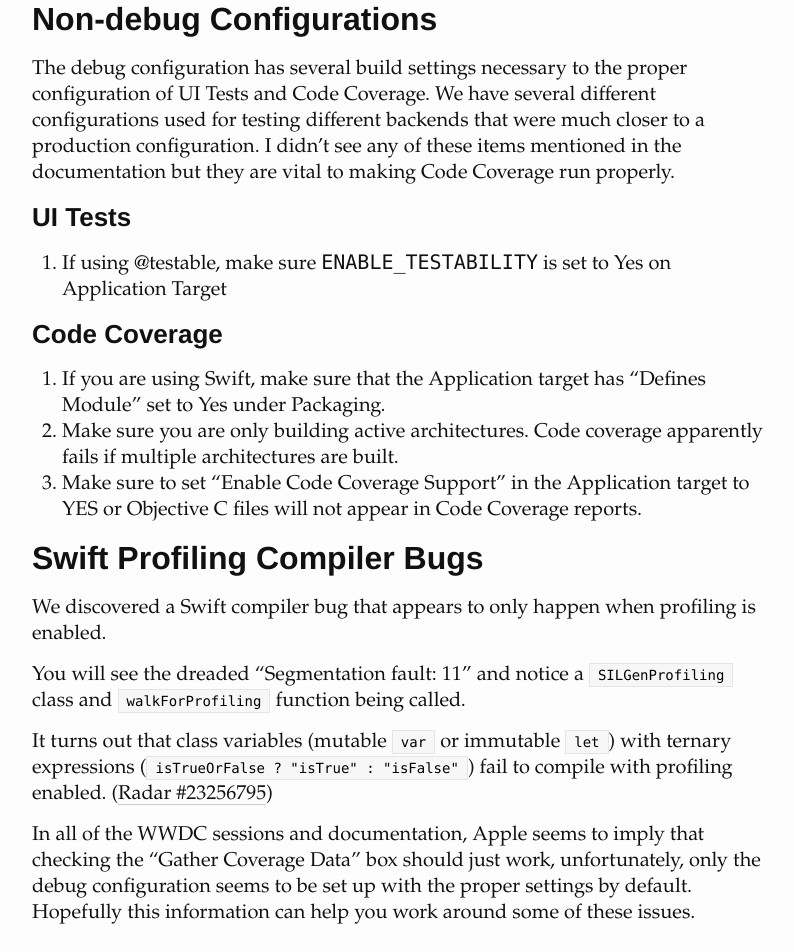
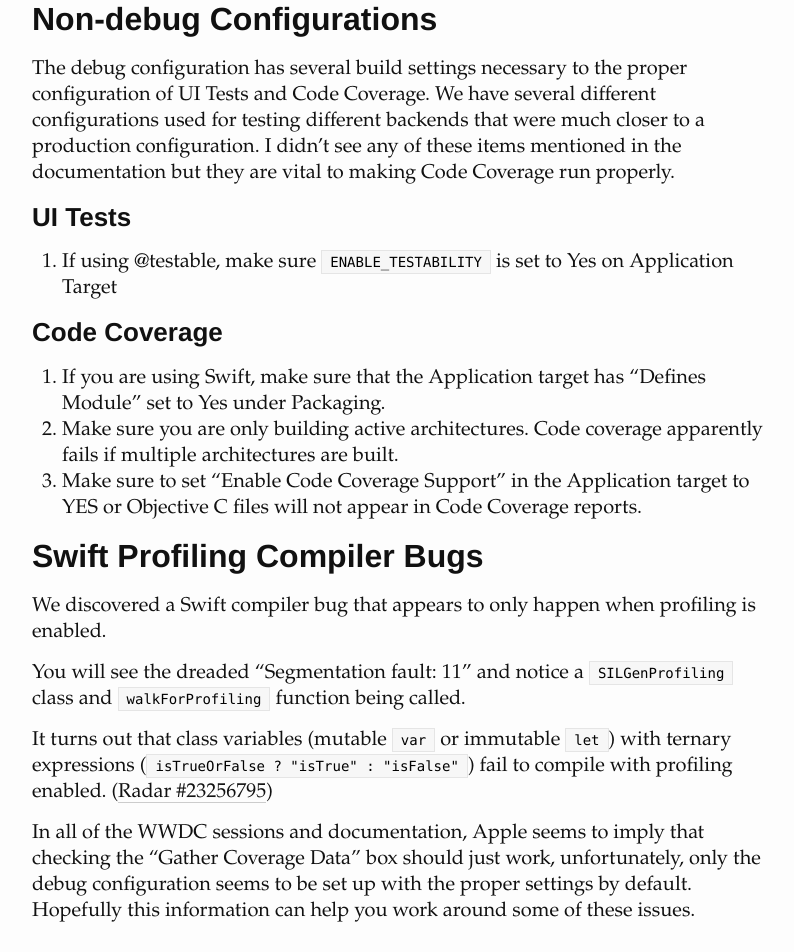
Before and after one commit to bjtitus/bjtitus.github.com, a Jekyll site: the page built from _posts/2015-12-11-ui-tests-code-coverage.md, in a window 1280 px wide. Shown: the part 583-1535 px from the top of the page, without its empty margins (238-1032 px from the left). Built offline with Jekyll 4.4.1, drawn with Linux system fonts in a browser that asks for light colours; grey boxes are pictures that could not be loaded.

Commit message:
Code fix attempt

```diff
--- a/_sass/_base.scss
+++ b/_sass/_base.scss
@@ -128,7 +128,7 @@ pre, code {
     font-family: Menlo, Consolas, Monaco, "Courier New", monospace, serif;
 }
 
-p>code {
+code {
     color: #000;
     padding: 3px 8px;
     font-size: 14px;
```
